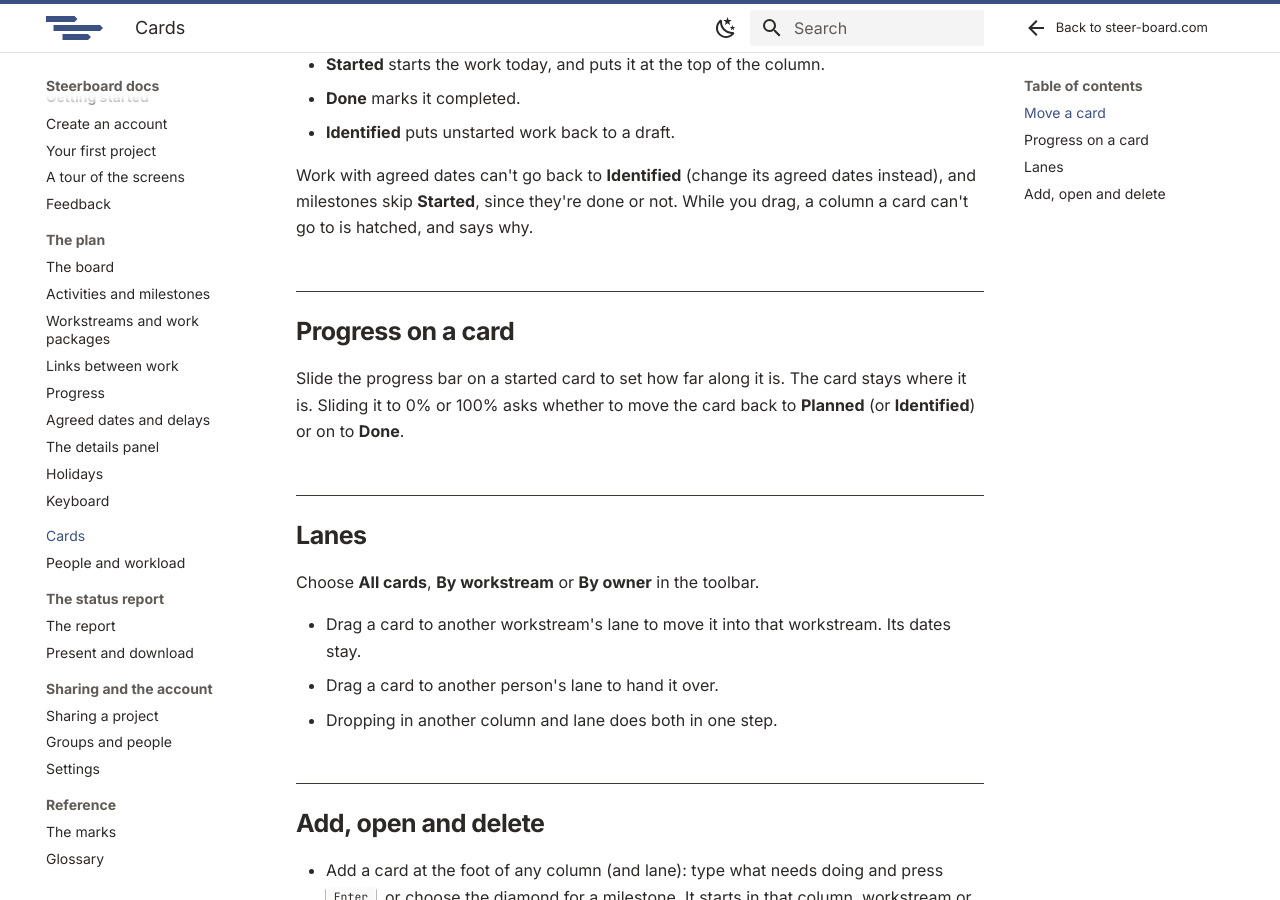
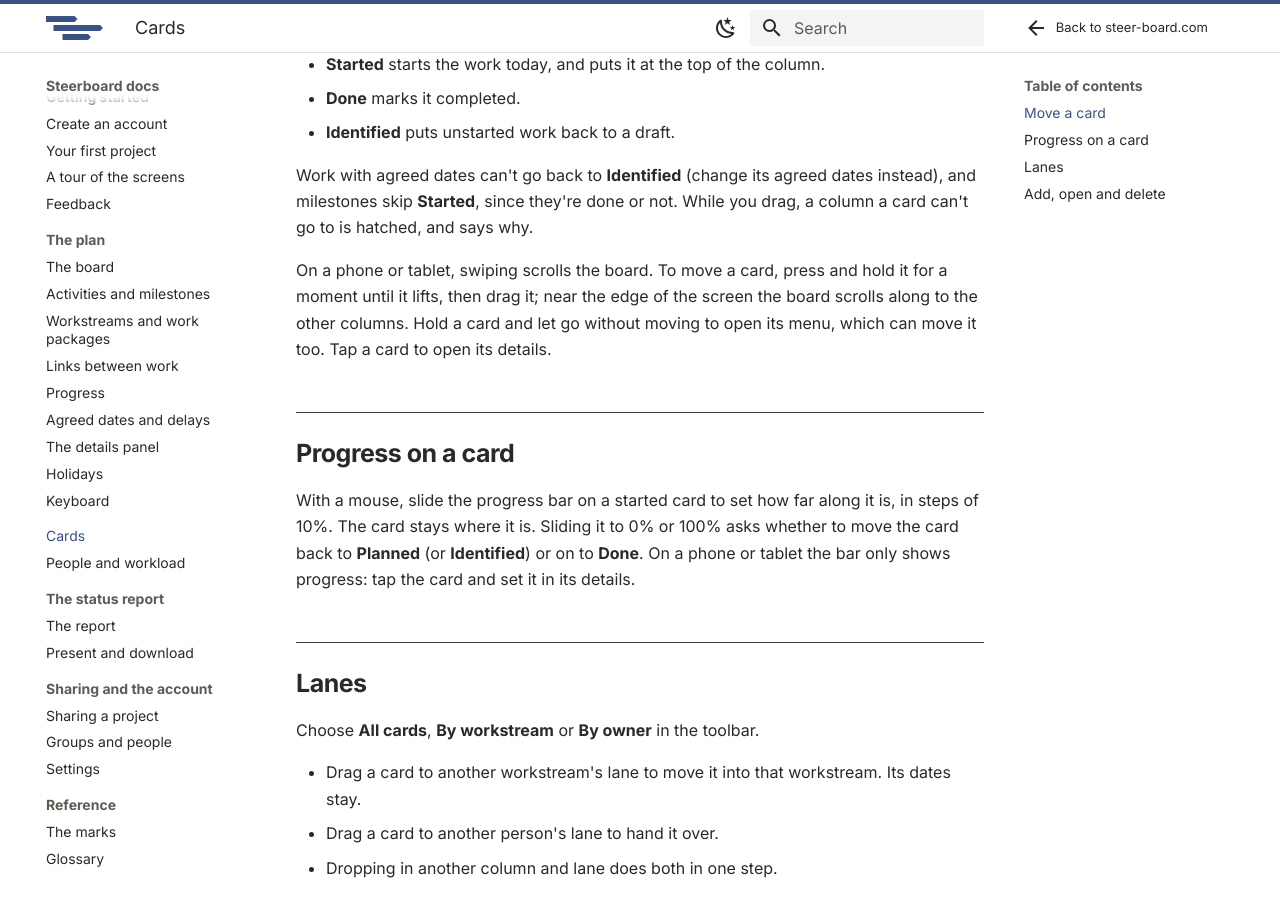
Before and after one commit to mistahcase/steerboard-docs, an MkDocs documentation site: the page built from pages/cards.md, in a window 1280 px wide and 900 px high, scrolled down 1274 px. Built offline with MkDocs 1.6.1 and Material for MkDocs 9.7.7, drawn with Linux system fonts in a browser that asks for light colours.

Commit message:
Cards under a finger: swipe scrolls, hold picks up; progress in steps of 10%
On a phone a card was both what you drag and what you swipe to scroll, so
the board scrolled while the card moved, and iOS cancelled the drag. Now a
swipe always scrolls; holding a card for 0.3 s picks it up and the board
can't scroll under it; letting go without moving opens its menu; a tap
opens its details. A card's progress bar is a slider for a mouse only.

Progress is set in steps of 10% everywhere (snapProgress). Checked with
real touches by npm run ui:check (SCENARIOS.md, Q7 to Q12).

Co-Authored-By: Claude Opus 5.5 <noreply@anthropic.com>

```diff
--- a/coverage.json
+++ b/coverage.json
@@ -110,7 +110,7 @@
         "src/components/Presentation.tsx",
         "src/App.tsx"
       ],
-      "reviewed": "9b34215faf92db349735a0353ea9f063186c6da0"
+      "reviewed": "b6709fae523cc63c3623373114c896c6524f19c2"
     },
     "cards.md": {
       "covers": [
--- a/pages/cards.md
+++ b/pages/cards.md
@@ -31,11 +31,18 @@ Work with agreed dates can't go back to **Identified** (change its agreed
 dates instead), and milestones skip **Started**, since they're done or not. While you drag, a
 column a card can't go to is hatched, and says why.
 
+On a phone or tablet, swiping scrolls the board. To move a card, press and
+hold it for a moment until it lifts, then drag it; near the edge of the screen
+the board scrolls along to the other columns. Hold a card and let go without
+moving to open its menu, which can move it too. Tap a card to open its details.
+
 ## Progress on a card
 
-Slide the progress bar on a started card to set how far along it is. The card
-stays where it is. Sliding it to 0% or 100% asks whether to move the card back
-to **Planned** (or **Identified**) or on to **Done**.
+With a mouse, slide the progress bar on a started card to set how far along it
+is, in steps of 10%. The card stays where it is. Sliding it to 0% or 100% asks
+whether to move the card back to **Planned** (or **Identified**) or on to
+**Done**. On a phone or tablet the bar only shows progress: tap the card and
+set it in its details.
 
 ## Lanes
 
```
Also changed, not shown: pages/plan/progress.md (+2 -0 lines), pages/img/cards.png, pages/img/feedback.png, pages/img/new-project.png, pages/img/people.png, pages/img/plan-details.png, pages/img/plan-menu.png, pages/img/plan.png, pages/img/present.png, pages/img/project-settings.png, pages/img/projects.png, pages/img/report.png, pages/img/share.png.
